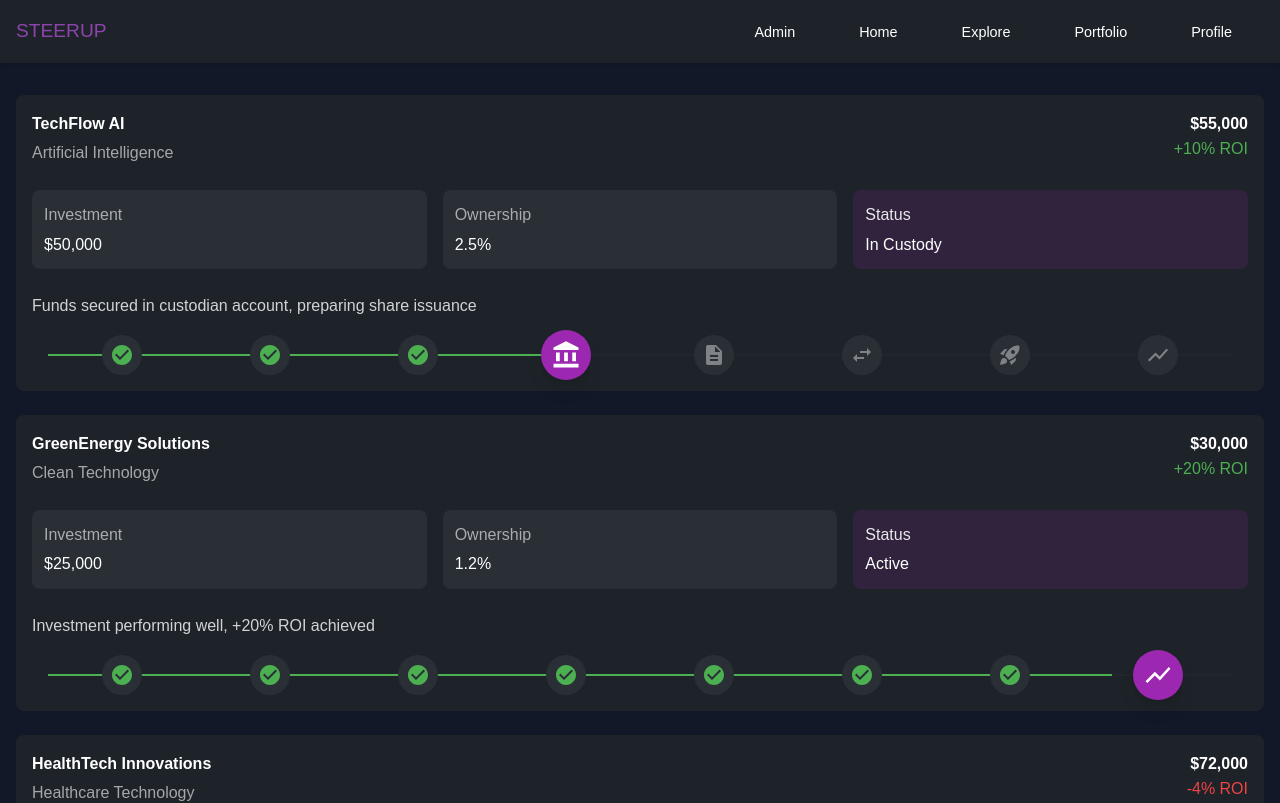
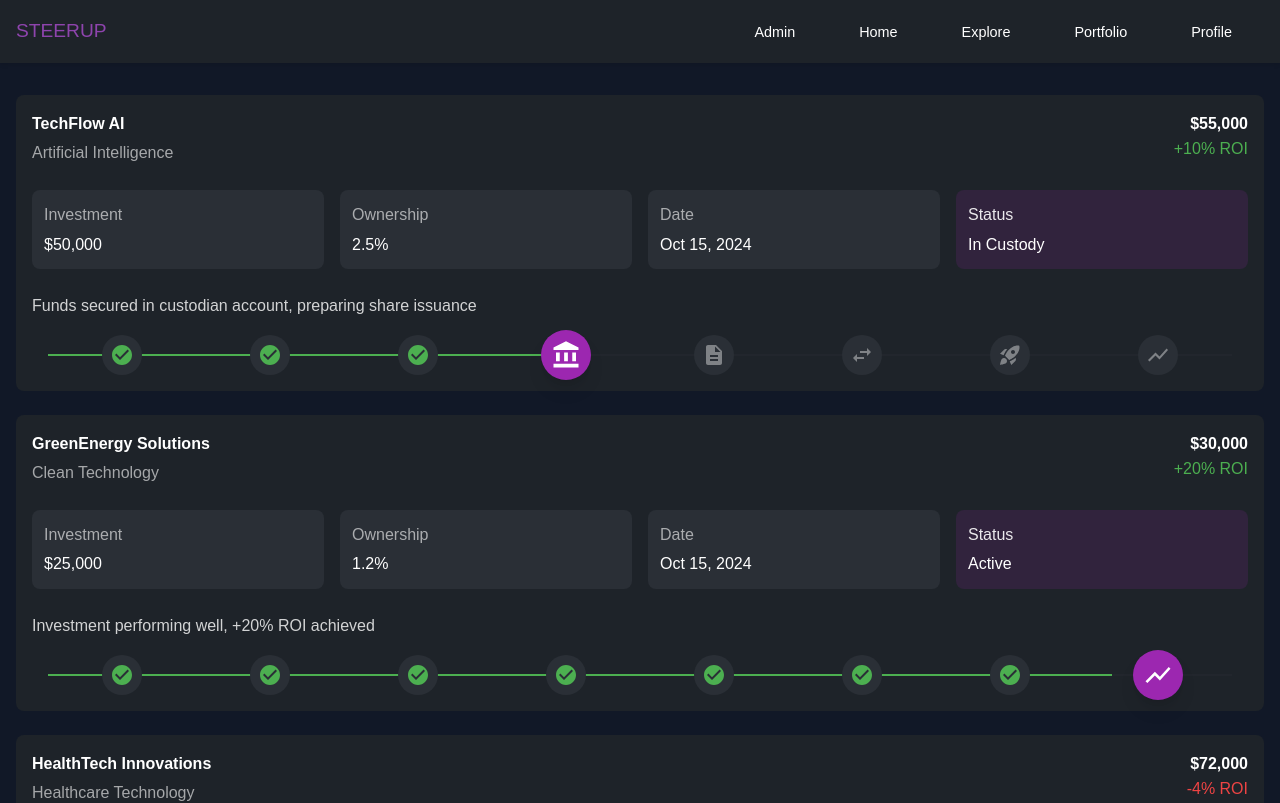
Before and after one commit to steerup-ca/steerup-proto, a React (Create React App) app: page /#/portfolio in a window 1280 px wide. Shown: the top 803 px of the page. Built offline with nearby package versions, Linux system fonts and the light colour scheme.

Commit message:
portfolio wip

```diff
--- a/src/components/PortfolioPage.tsx
+++ b/src/components/PortfolioPage.tsx
@@ -163,6 +163,15 @@ const PortfolioPage: React.FC = () => {
     navigate(`/portfolio/investment/${investmentId}`);
   };
 
+  const formatDate = (timestamp: Timestamp) => {
+    const date = timestamp.toDate();
+    return date.toLocaleDateString('en-US', {
+      year: 'numeric',
+      month: 'short',
+      day: 'numeric'
+    });
+  };
+
   return (
     <div className="container mx-auto px-4 py-8">
       {/* Portfolio Summary */}
@@ -212,7 +221,7 @@ const PortfolioPage: React.FC = () => {
               </div>
 
               {/* Secondary Information */}
-              <div className="grid grid-cols-3 gap-4 mb-6">
+              <div className="grid grid-cols-4 gap-4 mb-6">
                 <div className="bg-[var(--detail-item-bg-color)] p-3 rounded-[var(--border-radius)]">
                   <div className="text-[var(--text-color)] text-[var(--font-size-xsmall)] opacity-60 mb-1">
                     Investment
@@ -227,6 +236,14 @@ const PortfolioPage: React.FC = () => {
                   </div>
                   <div className="text-[var(--text-color)] font-medium">
                     {investment.terms.equity?.percentageOwned}%
+                  </div>
+                </div>
+                <div className="bg-[var(--detail-item-bg-color)] p-3 rounded-[var(--border-radius)]">
+                  <div className="text-[var(--text-color)] text-[var(--font-size-xsmall)] opacity-60 mb-1">
+                    Date
+                  </div>
+                  <div className="text-[var(--text-color)] font-medium">
+                    {formatDate(investment.investmentDate)}
                   </div>
                 </div>
                 <div className={`p-3 rounded-[var(--border-radius)] transition-all duration-300
```
